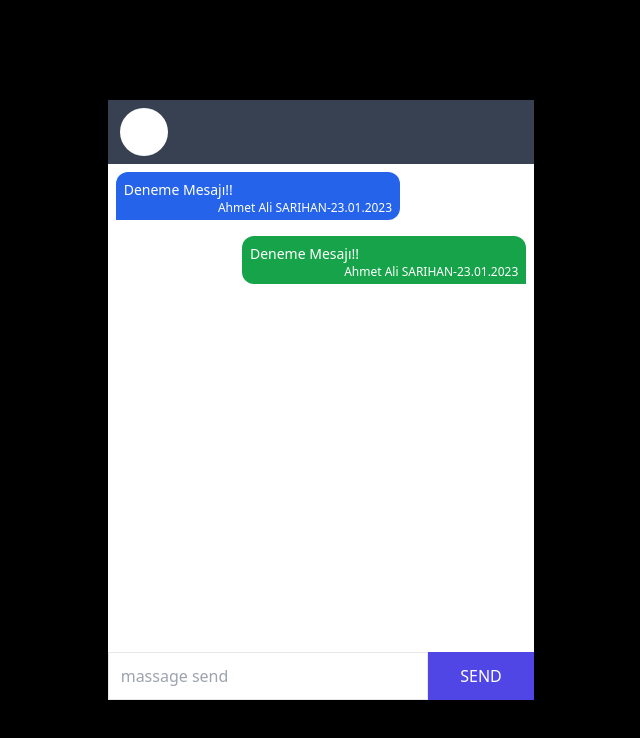
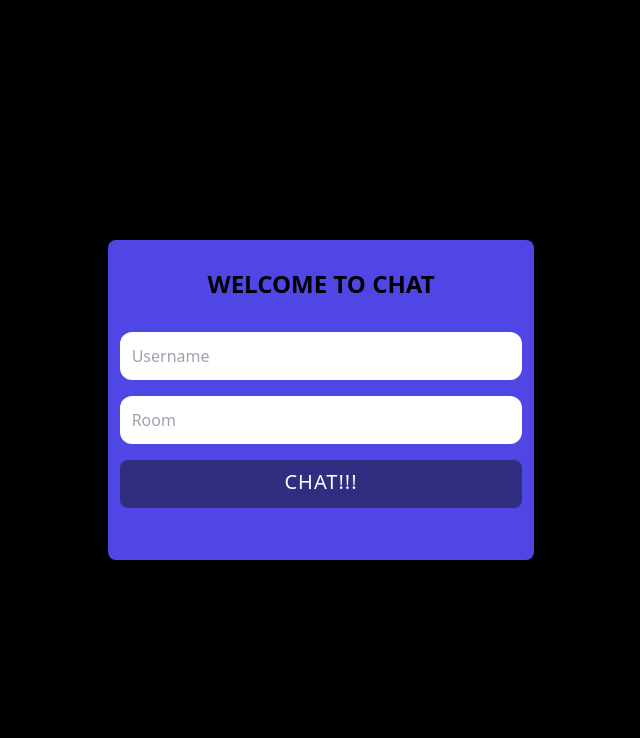
Before and after one commit to ahmetalisarihan/client, a React (Create React App) app: page / in a window 1280 px wide. Shown: the top 738 px of the page, without its empty margins (319-959 px from the left). Built offline with nearby package versions, Linux system fonts and the light colour scheme; no server answers.

Commit message:
Add Soket

```diff
--- a/package.json
+++ b/package.json
@@ -9,6 +9,7 @@
     "react": "^18.2.0",
     "react-dom": "^18.2.0",
     "react-scripts": "5.0.1",
+    "socket.io-client": "^4.5.4",
     "web-vitals": "^2.1.4"
   },
   "scripts": {
--- a/src/App.js
+++ b/src/App.js
@@ -1,12 +1,33 @@
-import './App.css';
-import Room from './components/Room.jsx'
-import Chat from './components/Chat';
+import "./App.css";
+import Room from "./components/Room.jsx";
+import Chat from "./components/Chat";
+import { useState } from "react";
+import io from "socket.io-client";
+
+const socket = io.connect("http://localhost:5000");
 
 function App() {
+  const [username, setUsername] = useState("");
+  const [room, setRoom] = useState("");
+  const [chatScreen, setChatScreen] = useState(false);
+
   return (
     <div className="App">
-      {/* <Room/> */}
+      {
+        !chatScreen ?
+        <Room
+        username={username}
+        room={username}
+        setUsername={setUsername}
+        setRoom={setRoom}
+        setChatScreen={setChatScreen}
+        socket={socket}
+      />
+      :
       <Chat/>
+      }
+
+
     </div>
   );
 }
--- a/src/components/Room.jsx
+++ b/src/components/Room.jsx
@@ -1,13 +1,18 @@
 import React from 'react'
 
-const Room = () => {
+const Room = ({username,room,setUsername,setRoom,setChatScreen,socket}) => {
+
+  const sendRoom = () => {
+    socket.emit('room', room)
+    setChatScreen(true)
+  }
   return (
     <div className='flex items-center justify-center h-full'>
       <div className='w-1/3 h-[320px] rounded-lg bg-indigo-600 flex flex-col space-y-4 p-3'>
           <h1 className=' text-center my-4 font-bold text-2xl'>WELCOME TO CHAT</h1>
-          <input className='h-12 rounded-xl p-3 outline-none' type="text" placeholder='Username' />
-          <input className='h-12 rounded-xl p-3 outline-none' type="text" placeholder='Room' />
-          <div className='tracking-wider hover:opacity-70 cursor-pointer text-white bg-indigo-900 h-12 pt-2 text-xl text-center rounded-lg'>CHAT!!!</div>
+          <input value={username} onChange={e => setUsername(e.target.value)} className='h-12 rounded-xl p-3 outline-none' type="text" placeholder='Username' />
+          <input value={room} onChange={e => setRoom(e.target.value)} className='h-12 rounded-xl p-3 outline-none' type="text" placeholder='Room' />
+          <div onClick={sendRoom} className='tracking-wider hover:opacity-70 cursor-pointer text-white bg-indigo-900 h-12 pt-2 text-xl text-center rounded-lg'>CHAT!!!</div>
       </div>
     </div>
   )
```
Also changed, not shown: 1 other file (tests, documents, lock files or other folders).
